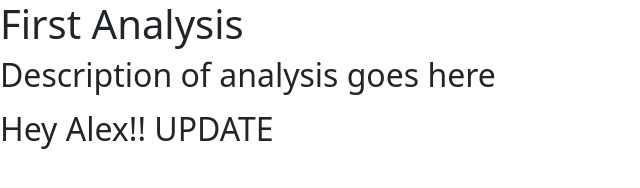
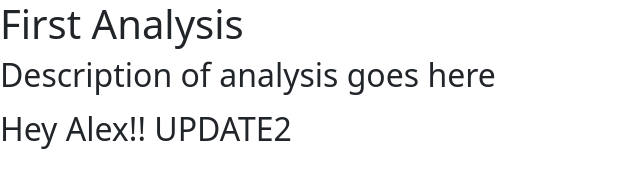
Before and after one commit to pgelvin/static-website, a plain HTML site: page docs/index.html in a window 1280 px wide. Shown: the full height of the page, 0-640 px from the left. Drawn offline with nearby package versions, Linux system fonts and the light colour scheme.

Commit message:
Update index.html

```diff
--- a/docs/index.html
+++ b/docs/index.html
@@ -3,12 +3,12 @@
 <head>
      <link href="https://cdn.jsdelivr.net/npm/bootstrap@5.0.0-beta3/dist/css/bootstrap.min.css" rel="stylesheet"
          integrity="sha384-eOJMYsd53ii+scO/bJGFsiCZc+5NDVN2yr8+0RDqr0Ql0h+rP48ckxlpbzKgwra6" crossorigin="anonymous">
-<title>1st Analysis</title>
-      <link rel="shortcut icon" type="image/png" href="python-logo.png"/>
-   </head>
+     <title>1st Analysis</title>
+     <link rel="shortcut icon" type="image/png" href="python-logo.png"/>
+</head>
 <body>
       <h1>First Analysis</h1>
       <h2>Description of analysis goes here</p>
-            <p>Hey Alex!! UPDATE</p>
+            <p>Hey Alex!! UPDATE2</p>
 </body>
 </html>
```
